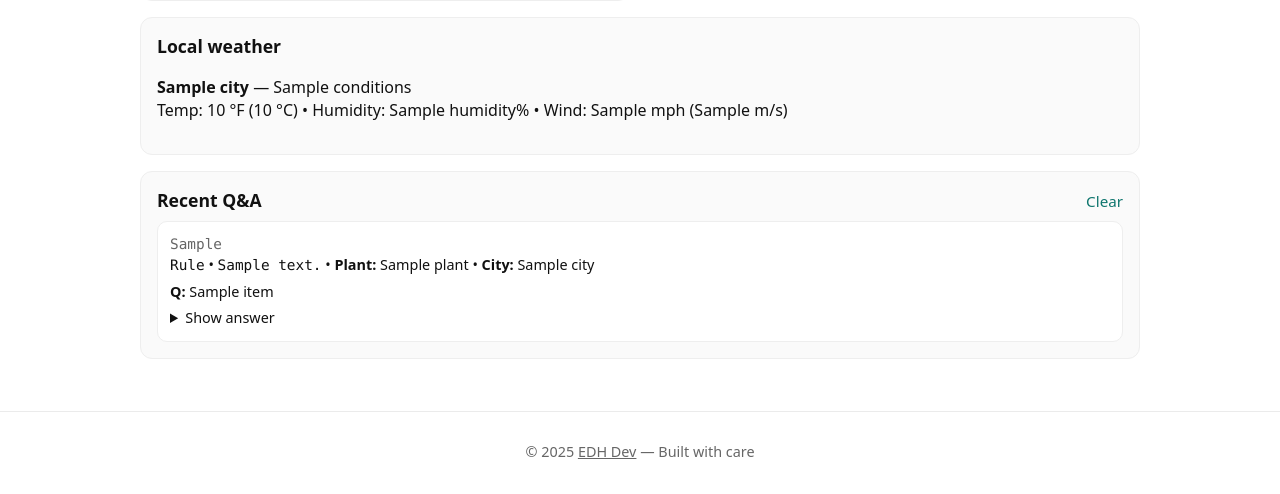
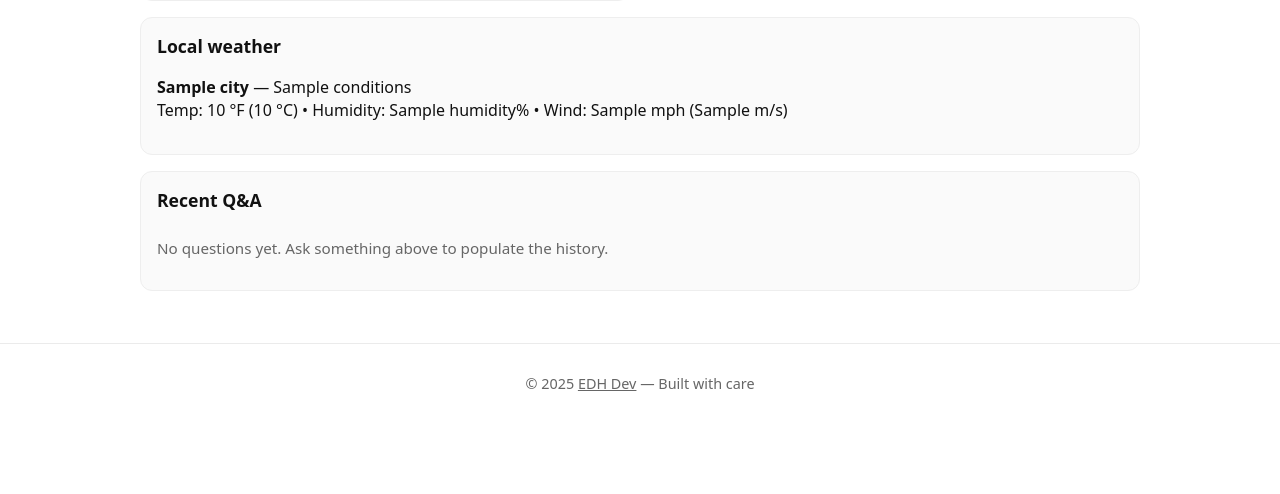
Before and after one commit to ehermance/plant-care-ai-assistant, a Flask app: template app/templates/index.html in a window 1280 px wide. Shown: the part 692-1186 px from the top of the page. After the commit the page ends 1083 px from the top, so only its background shows below. Run offline with Flask 3, Linux system fonts and the light colour scheme; the template is opened without the code that fills it: most values are stand-ins (such as "Sample title", 1, 10 or a date in 2020).

Commit message:
Bug fix,es for clear history link

```diff
--- a/app/__init__.py
+++ b/app/__init__.py
@@ -47,7 +47,23 @@
     app.config.setdefault("RATELIMIT_STORAGE_URI", "memory://")
     # Default limits applied to all routes unless a route overrides with @limiter.limit(...)
     app.config.setdefault("RATELIMIT_DEFAULT", ["60 per minute", "300 per hour"])
+
+    # Normalize RATELIMIT_DEFAULT in case it's a *stringified list* from env
+    raw_limits = app.config.get("RATELIMIT_DEFAULT")
+    if isinstance(raw_limits, str):
+        # Accept "a; b" or "a, b" or even "['a', 'b']"
+        cleaned = raw_limits.strip()
+        if cleaned.startswith("[") and cleaned.endswith("]"):
+            # strip brackets and quotes, then split by comma
+            cleaned = cleaned[1:-1].replace("'", "").replace('"', "")
+            parts = [p.strip() for p in cleaned.split(",") if p.strip()]
+        else:
+            # split by ; or ,
+            parts = [p.strip() for p in cleaned.replace(";", ",").split(",") if p.strip()]
+        app.config["RATELIMIT_DEFAULT"] = parts
+
     limiter.init_app(app)
+
 
     # ---- Content Security Policy ----
     csp = (
--- a/app/routes/web.py
+++ b/app/routes/web.py
@@ -65,6 +65,7 @@
         weather=None,
         form_values=None,
         history=list(HISTORY),
+        has_history=len(HISTORY) > 0,
         source=None,
         ai_error=None,
     )
@@ -96,6 +97,7 @@
                 "question": request.form.get("question", ""),
             },
             history=list(HISTORY),
+            has_history=len(HISTORY) > 0,
             source="rule",
             ai_error=None,
         ), 400
@@ -114,6 +116,7 @@
             weather=None,
             form_values=payload,
             history=list(HISTORY),
+            has_history=len(HISTORY) > 0,
             source="rule",
             ai_error=None,
         ), 400
@@ -146,6 +149,7 @@
         weather=weather,
         form_values={"plant": plant, "city": city, "care_context": care_context, "question": question},
         history=list(HISTORY),
+        has_history=len(HISTORY) > 0,
         source=source,
         ai_error=AI_LAST_ERROR,  # non-empty if AI failed and fallback triggered
     )
--- a/app/templates/index.html
+++ b/app/templates/index.html
@@ -198,10 +198,12 @@
       <section class="card" aria-labelledby="history-title">
         <div class="history-header">
           <h2 id="history-title" class="section-title">Recent Q&amp;A</h2>
-          <a class="muted-link small" href="{{ url_for('web.clear_history') }}">Clear</a>
+          {% if has_history %}
+            <a class="muted-link small" href="{{ url_for('web.clear_history') }}">Clear</a>
+          {% endif %}
         </div>
 
-        {% if history and history|length > 0 %}
+        {% if has_history %}
           <ul class="history">
             {% for item in history %}
               <li>
@@ -224,6 +226,7 @@
           <p class="muted">No questions yet. Ask something above to populate the history.</p>
         {% endif %}
       </section>
+
     </main>
   </div>
 
```
